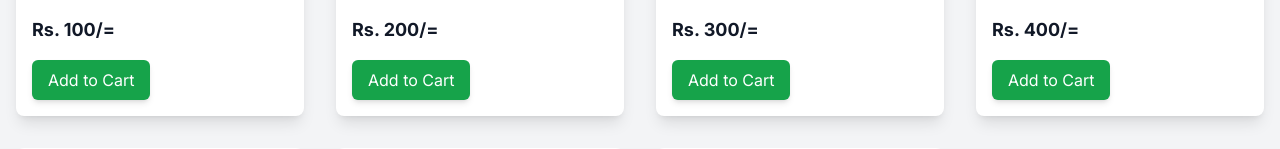
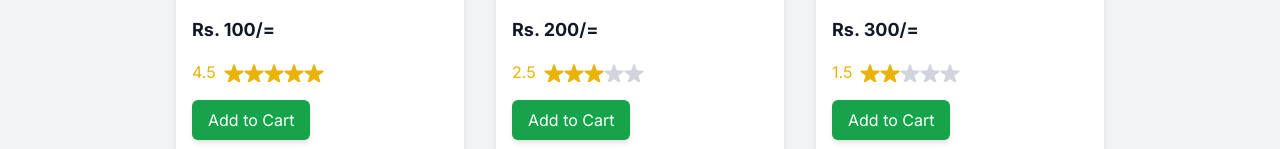
Before and after one commit to thusarakap/growthwell-site, a Next.js app: page /shop in a window 1280 px wide. Shown: the part 509-658 px from the top of the page. Built offline with nearby package versions, Linux system fonts and the light colour scheme.

Commit message:
Update page.tsx

```diff
--- a/src/app/shop/page.tsx
+++ b/src/app/shop/page.tsx
@@ -4,14 +4,23 @@ import Link from 'next/link';
 import products from '../products.json';
 import { useCart } from '../context/CartContext';
 
+// Utility function to calculate average rating
+function calculateAverageRating(reviews) {
+  if (!reviews || reviews.length === 0) return 0;
+  const total = reviews.reduce((sum, review) => sum + review.rating, 0);
+  return total / reviews.length;
+}
+
 export default function Shop() {
   const { addToCart } = useCart();
 
   return (
-    <main className="flex flex-col items-center min-h-screen py-10 bg-gray-100 overflow-x-hidden">
+    <main className="flex flex-col items-center min-h-screen py-10 bg-gray-100">
       <h1 className="text-3xl font-semibold mb-8 text-gray-900">Shop</h1>
-      <div className="grid gap-8 w-full max-w-7xl px-4 grid-cols-1 sm:grid-cols-2 md:grid-cols-3 lg:grid-cols-4">
-        {products.map((product) => (
+      <div className="grid grid-cols-1 md:grid-cols-2 lg:grid-cols-3 gap-8 w-full max-w-5xl">
+        {products.map((product) => {
+          const averageRating = calculateAverageRating(product.reviews);
+          return (
             <div key={product.id} className="bg-white p-4 rounded-lg shadow-lg">
               <Link href={`/shop/${product.id}`}>
                 <img src={product.image} alt={product.name} className="w-full h-48 object-cover rounded-lg mb-4 cursor-pointer" />
@@ -19,6 +28,21 @@ export default function Shop() {
               <h2 className="text-xl font-bold text-gray-900 mb-2">{product.name}</h2>
               <p className="text-gray-600 mb-4">{product.description}</p>
               <p className="text-lg font-bold text-gray-900 mb-4">Rs. {product.price}/=</p>
+              <div className="flex items-center mb-4">
+                <span className="text-yellow-500">{averageRating.toFixed(1)}</span>
+                <div className="flex ml-2">
+                  {[...Array(5)].map((_, i) => (
+                    <svg
+                      key={i}
+                      className={`w-5 h-5 ${i < Math.round(averageRating) ? 'text-yellow-500' : 'text-gray-300'}`}
+                      fill="currentColor"
+                      viewBox="0 0 20 20"
+                    >
+                      <path d="M9.049 2.927c.3-.921 1.603-.921 1.902 0l1.584 4.87a1 1 0 00.95.69h5.094c.969 0 1.371 1.24.588 1.81l-4.1 2.98a1 1 0 00-.364 1.118l1.584 4.87c.3.921-.755 1.688-1.54 1.118l-4.1-2.98a1 1 0 00-1.175 0l-4.1 2.98c-.784.57-1.839-.197-1.54-1.118l1.584-4.87a1 1 0 00-.364-1.118l-4.1-2.98c-.783-.57-.38-1.81.588-1.81h5.094a1 1 0 00.95-.69l1.584-4.87z" />
+                    </svg>
+                  ))}
+                </div>
+              </div>
               <button
                 className="px-4 py-2 bg-green-600 text-white rounded-md shadow-md hover:bg-green-500 duration-300"
                 onClick={() => addToCart(product)}
@@ -26,7 +50,8 @@ export default function Shop() {
                 Add to Cart
               </button>
             </div>
-        ))}
+          );
+        })}
       </div>
     </main>
   );
```
Lines whose indentation alone changed are shown as unchanged.
